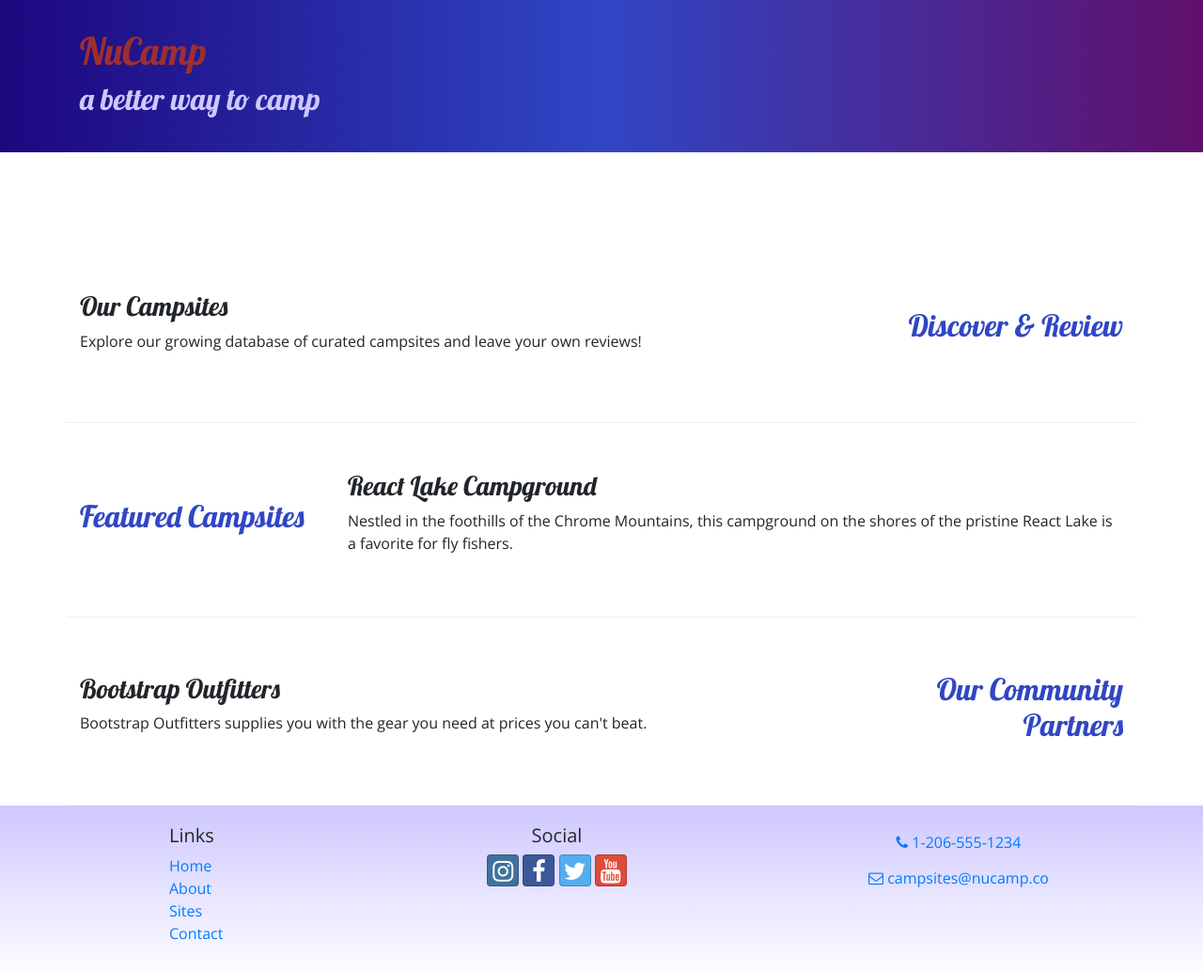
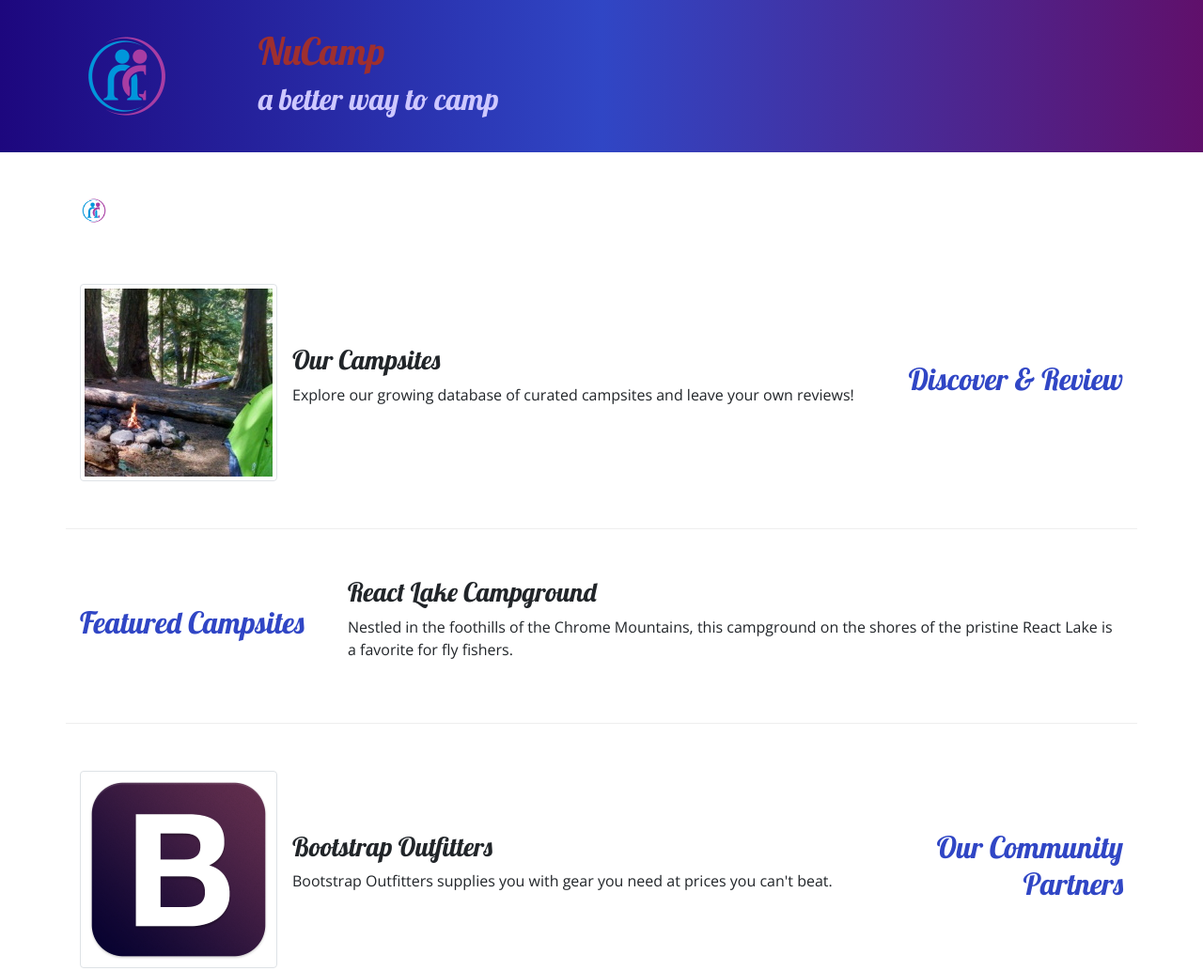
Before and after one commit to easso1/Bootstrap, a website: page index.html in a window 1280 px wide. Shown: the top 1033 px of the page at 94% size. Drawn offline with nearby package versions, Linux system fonts and the light colour scheme.

Commit message:
Images and Media

```diff
--- a/index.html
+++ b/index.html
@@ -26,6 +26,9 @@
     <header class="jumbotron jumbotron-fluid">
       <div class="container">
         <div class="row">
+          <div class="col-4 col-sm-3 col-md-2 align-self-center">
+            <img src="img/logo.png" class="img-fluid" />
+         </div>
           <div class="col">
             <h1>NuCamp</h1>
             <h2>a better way to camp</h2>
@@ -36,8 +39,10 @@
 
     <nav class="navbar navbar-expand-sm navbar-dark sticky-top">
       <div class="container">
+        <a class="navbar-brand" href="#"><img src="img/logo.png" height="30" width="30" /></a>
+            <button class="navbar-toggler" type="button" data-toggle="collapse" data-target="#nucampNavbar">
         <button
-          class="navbar-toggler ml-auto"
+          class="navbar-toggler"
           type="button"
           data-toggle="collapse"
           data-target="#nucampNavbar"
@@ -62,12 +67,14 @@
           <h2 class="text-sm-right">Discover & Review</h2>
         </div>
         <div class="col">
-          <h3>Our Campsites</h3>
-          <p class="d-none d-sm-block">
-            Explore our growing database of curated campsites and leave your own
-            reviews!
-          </p>
-        </div>
+          <div class="media">
+              <img class="d-flex mr-3 img-thumbnail" src="img/breadcrumb-trail-thumb.jpg" alt="Breadcrumb Trail" />
+              <div class="media-body align-self-center">
+                  <h3>Our Campsites</h3>
+                  <p class="d-none d-sm-block">Explore our growing database of curated campsites and leave your own reviews!</p>
+              </div>
+          </div>
+      </div>
       </div>
 
       <div class="row row-content align-items-center">
@@ -88,12 +95,14 @@
           <h2 class="text-sm-right">Our Community Partners</h2>
         </div>
         <div class="col">
-          <h3>Bootstrap Outfitters</h3>
-          <p class="d-none d-sm-block">
-            Bootstrap Outfitters supplies you with the gear you need at prices
-            you can't beat.
-          </p>
-        </div>
+          <div class="media">
+              <img class="d-flex mr-3 img-thumbnail" src="img/bootstrap-thumb.png" alt="Bootstrap Outfitters" />
+              <div class="media-body align-self-center">
+                  <h3>Bootstrap Outfitters</h3>
+                  <p class="d-none d-sm-block">Bootstrap Outfitters supplies you with gear you need at prices you can't beat.</p>
+              </div>
+          </div>
+      </div>
       </div>
     </div>
 
```
Also changed, not shown: aboutus.html (+5 -0 lines), contactus.html (+5 -1 lines), img/bootstrap-thumb.png (added), img/breadcrumb-trail-thumb.jpg (added), img/breadcrumb-trail.jpg (added), img/chrome-river-thumb.jpg (added), img/chrome-river.jpg (added), img/logo.png (added), img/react-lake-thumb.jpg (added), img/react-lake.jpg (added).
